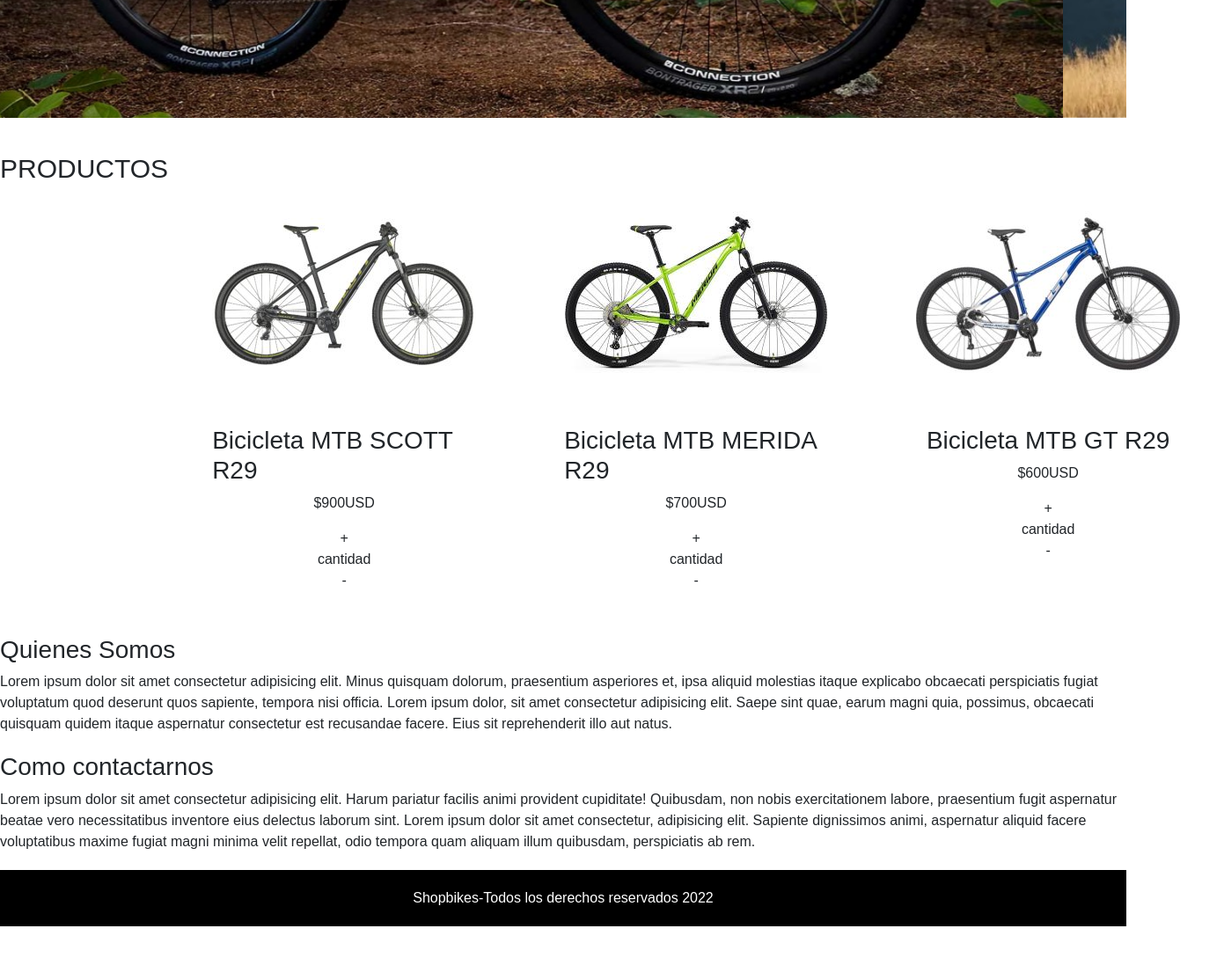
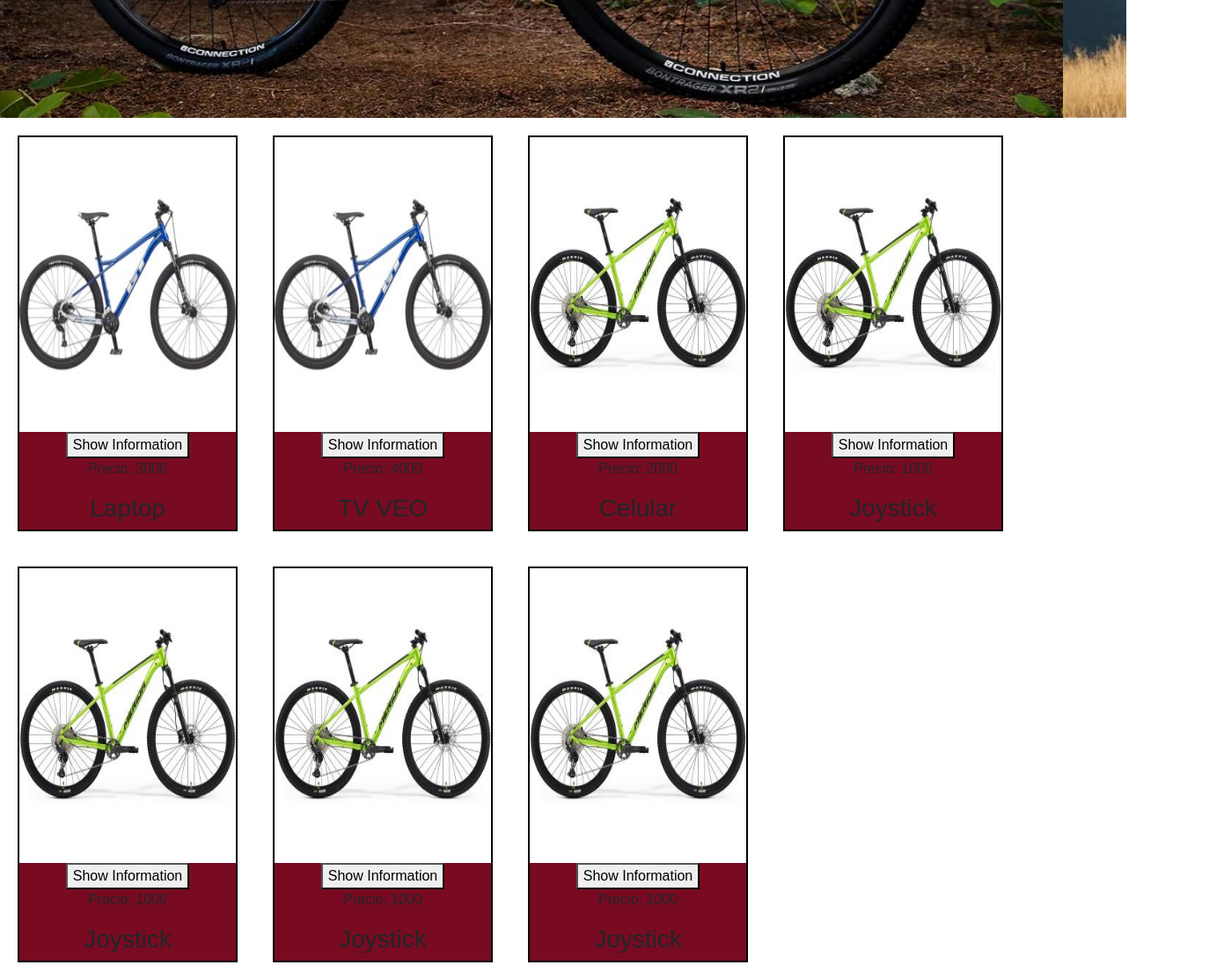
Before and after one commit to Emmanuel-Bonnin/shopbikes, a plain HTML site: page index.html in a window 1280 px wide. Shown: the part 720-1817 px from the top of the page at 88% size, 1391 px wide, since content can reach past the window. Before the commit the page ends 1793 px from the top, so only its background shows below. Drawn offline with nearby package versions, Linux system fonts and the light colour scheme.

Commit message:
varias modificaciones

```diff
--- a/css/style.css
+++ b/css/style.css
@@ -104,19 +104,32 @@ display: none;
     padding: 25px;
 
 }
-#productos{display: flex;
+/*parte de produtos*/
+#products{
+    display: flex;
+    flex-wrap: wrap;
 
 }
 
-.listaDeProductos{display:flex
+
+.product{
+    border: 2px solid black;
+    background-color: rgb(120, 11, 33)!important ;
+    width: 250px;
+    height: 450px;
+    margin: 20px;
+
+}
+.product{
+    display: flex;
+    flex-direction: column-reverse;
+    justify-content: center;
+    align-items: center;
 }
 
-.img-productos{display: flex;
-    flex-direction: column;
-    align-items: center;
 
-    margin: 30px;
-    padding: 20px;
+.image{
+    max-width: 100%;
 
 }
 
--- a/index.html
+++ b/index.html
@@ -53,41 +53,8 @@
 
 
 <section id="productos">
+<div id="products"></div>
 
-   <h2 class="titleproductos">PRODUCTOS</h2>
-<div class="listaDeProductos">
-<div class="img-productos"><img src="images/aspect-960-dark-grey-300x300.jpg" alt="">
-    <H3>Bicicleta MTB SCOTT R29</H3>
-    <p class="precio">$900USD</p>
-    <span class="mas">+</span>
-  <span class="resultado">cantidad</span>
-  <span class="menos">-</span>
-</div>
-
-
-
-
-
-
-<div class="img-productos"><img src="images/bicicleta-mtb-merida-big-n.jpg" alt="">
-    <H3>Bicicleta MTB MERIDA R29</H3>
-    <p class="precio">$700USD</p>
-    <span class="mas">+</span>
-  <span class="resultado">cantidad</span>
-  <span class="menos">-</span>
-</div>
-
-
-<div class="img-productos"><img src="images/GT21_G27401M_29-M-Avalanche-300x300-1.jpg" alt="">
-    <H3>Bicicleta MTB GT R29</H3>
-    <p class="precio">$600USD</p>
-    <span class="mas">+</span>
-  <span class="resultado">cantidad</span>
-  <span class="menos">-</span>
-</div>
-
-</div>
-</div>
 
 </section>
 <section id="quienessomos">
--- a/js/index.js
+++ b/js/index.js
@@ -12,75 +12,81 @@ navToggle.addEventListener("click", ()=>{
 
 
 
-//arrays
-
-const tipoDeBicicle = ['todoTerreno', 'urbano','ciclismo','bmx'];
-
-
-//console.log(tipoDeBicicle)
-
-function Bicicles (talle, marca, rodado, suspension){
-    this.talle = talle;
-    this.marca = marca;
-    this.rodado = rodado;
-    this.suspension = suspension;
-
+//Construccion de la clase para los objetos
+function Product(_id, _name, _price ,_image){
+    this.id = _id;
+    this.name = _name;
+    this.price = _price;
+    this.image = _image;
 }
 
-const biciclenew = new bicicles( 'm','venzo',27.5, 'delantera')
+//Arreglo de productos (nuestra 'Base de datos DB' cargada)
+const myProducts = [
+    new Product(0, 'Laptop', 3000 ,"./images/GT21_G27401M_29-M-Avalanche-300x300-1.jpg"),
+    new Product(1, 'TV VEO', 4000 ,"./images/GT21_G27401M_29-M-Avalanche-300x300-1.jpg"),
+    new Product(2, 'Celular', 2000, "./images/bicicleta-mtb-merida-big-n.jpg"),
+    new Product(3, 'Joystick', 1000 ,"./images/bicicleta-mtb-merida-big-n.jpg"),
+    new Product(4, 'Joystick', 1000 ,"./images/bicicleta-mtb-merida-big-n.jpg"),
+    new Product(5, 'Joystick', 1000 ,"./images/bicicleta-mtb-merida-big-n.jpg"),
+    new Product(6, 'Joystick', 1000 ,"./images/bicicleta-mtb-merida-big-n.jpg"),
+];
 
-tipoDeBicicle.push(biciclenew);
+//Buscamos el elemento contenedor
+const productsContainer = document.getElementById('products');
 
-console.log(tipoDeBicicle)
+/**
+ * Muestra los productos en pantalla
+ */
+function renderProducts(){
+    //Limpiamos los productosd que se encuentran en el contenedor de productos
+    productsContainer.innerHTML = "";
 
+    //Colocar productos de la DB en la pagina
+    //para cada (foreach) item (elemento) de la DB hacemos lo siguiente
+    myProducts.forEach(item => {
 
-//marcas de bicicletas
-const todasBicicle = [
-{marcaBici: 'trek' , precio : 70000},
-{marcaBici: 'merida' , precio : 85000},
-{marcaBici: 'gt' , precio : 90000},
-{marcaBici: 'scoot' , precio : 70000},
+        //Tomamos el div y le agregamos HTML
+        //Dentrod el div colocamos un ID para el producto. El id es "product-ID" donde ID será diferente para cada producto. Ej: 'product-0'
+        //Hacemos lo mismo con el boton para tener un id dinamico
+        productsContainer.innerHTML += `
+        <div
 
-]
-const resultSelect = todasBicicle.find((el) => el.marcaBici === 'scoot')
+        id="product-${item.id}" class="product">
+            <h3>${item.name}</h3>
+            <p>Precio: ${item.price}</p>
+            <button id="buttonId-${item.id}" class="productButton">Show Information</button>
+            <img src="${item.image}" alt="" width="100%" height="100%">
+        </div>
+        `;
+    });
 
-console.log(resultSelect)
-
-console.log(todasBicicle.some((el) => el.marcaBici =='gt'))
-console.log(todasBicicle.some((el) => el.marcaBici =='bianchi'))
-
-//actualizacion de precios 2021 a 2022
-const actualizarPrecio = todasBicicle.map((el) => {
-    return{
-         marcaBici:el.marcaBici,
-         precio: el.precio * 2 }}
-)
-console.log(actualizarPrecio)
-
-
-// sumar o restar la cantidad de bicicletas
-
-let listaDeProductos = document.querySelectorAll('.listaDeProductos')
-let menos = document.querySelectorAll('.menos')
-
-let contador = 0
-let mas = document.querySelectorAll('.mas')
-mas.onclick = (e) => {
-    contador += 1;
-    resultado.innerText = contador
-
+    addProductsEvents();
 }
 
+/**
+ * Añade los eventos para los botones.
+ * Tambien para otros elementos de ser necesario
+ */
+function addProductsEvents(){
+    myProducts.forEach(item => {
+        const showInfoButton = document.getElementById(`buttonId-${item.id}`);
 
+        //Le agregamos al boton un evento para mostrar la informacion
+        //Le pasamos una funcion anonima '()' la cual llamara a la funcion 'showInformation' pasandole el id como parametro
+        showInfoButton.addEventListener('click', (e) => showInformation(item.id));
+    })
+}
 
-let resultado = document.querySelectorAll('.resultado')
-let menosS = document.querySelectorAll('.menos')
+/**
+ * Muestra un alert con la informacion del producto
+ * @param {Number} id
+ */
+function showInformation(id){
+    //Buscamos el producto en el arreglo
+    const product = myProducts.find(item => item.id == id);
 
-for ( menos of menosS) {
-    let.el
-    menos.onclick = (e) => {
-        contador -= 1;
-        resultado.innerText = contador
+    //Mostramos la informacion en un alert
+    alert(`Informacion de producto:\nNombre: ${product.name}\nPrecio: ${product.price}`);
+}
 
-
-}}
+renderProducts();
```
